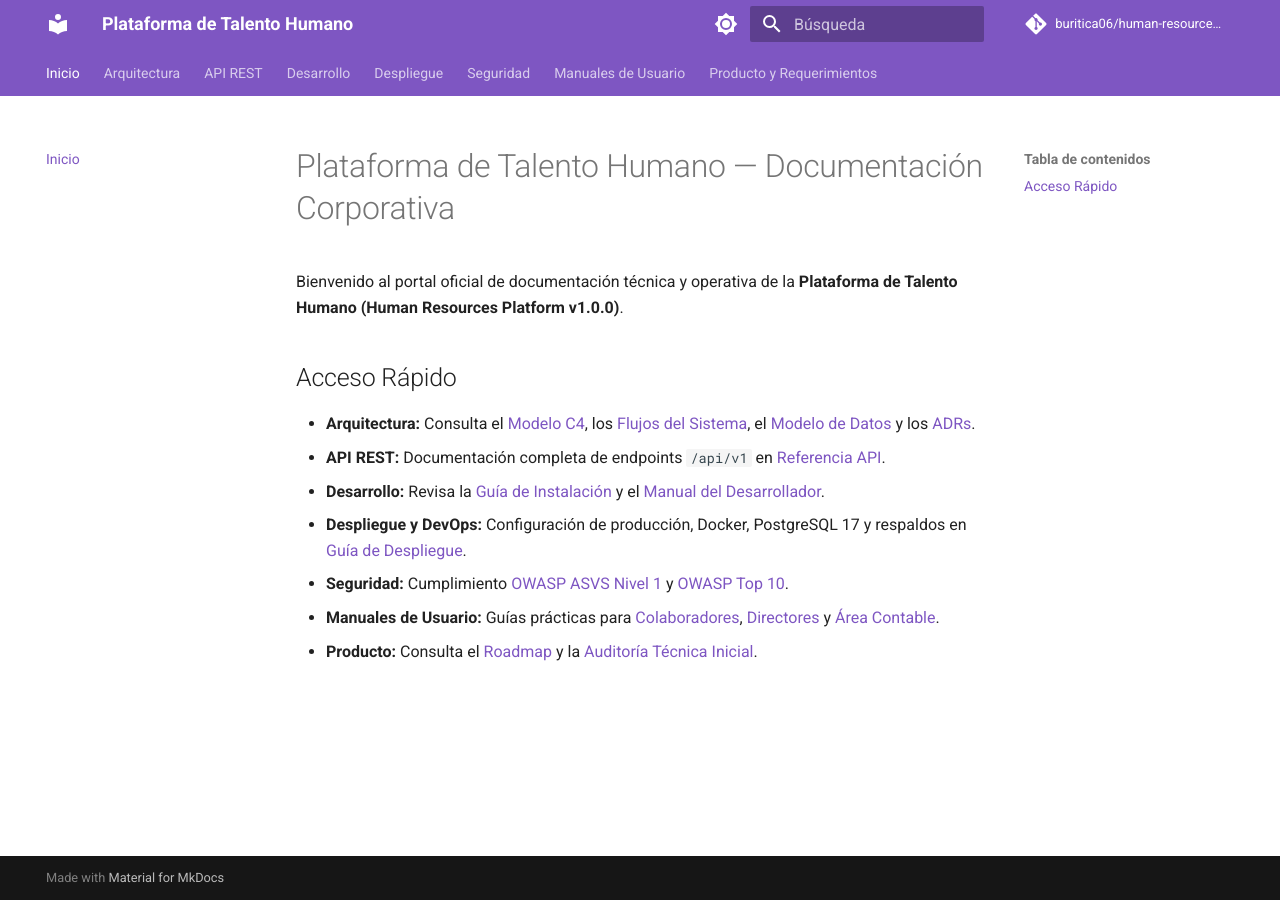
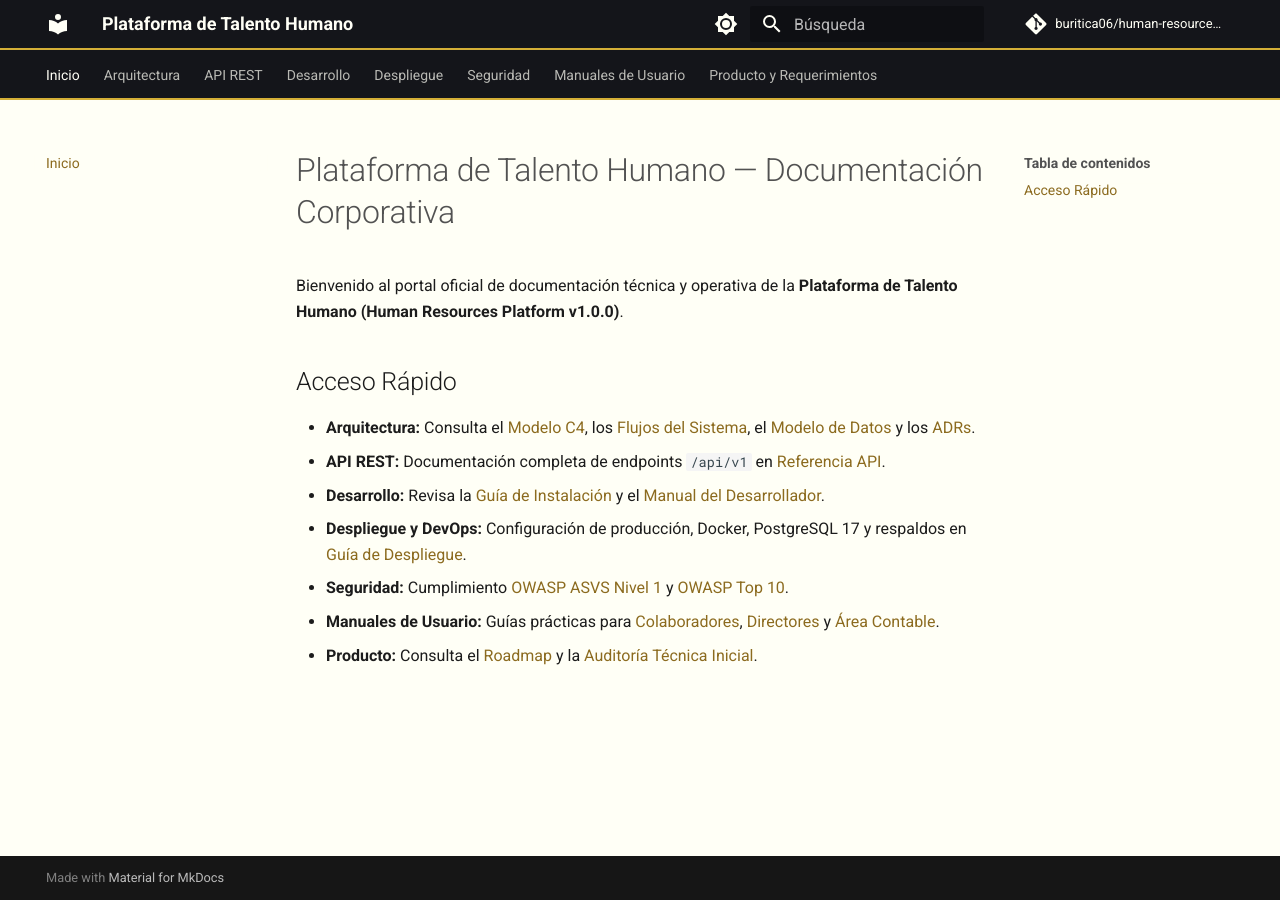
Before and after one commit to buritica06/human-resources-platform, an MkDocs documentation site: the page built from docs/index.md, in a window 1280 px wide. Built offline with MkDocs 1.6.1 and Material for MkDocs 9.7.7, drawn with Linux system fonts in a browser that asks for light colours; comment, search, counter and statistics services are not loaded.

Commit message:
feat(ui): apply Masinero gold palette to docs site and enable ETag revalidation for static assets

```diff
--- /dev/null
+++ b/docs/stylesheets/extra.css
@@ -0,0 +1,45 @@
+:root {
+  --brand-gold: #D4AF37;
+  --brand-gold-hover: #B59024;
+  --brand-gold-accent: #F6D410;
+  --brand-gold-dark: #8C6B1F;
+  --brand-gold-gradient: linear-gradient(135deg, #F9E473 0%, #D4AF37 50%, #8C6B1F 100%);
+  --bg-page: #FFFFF6;
+  --bg-surface: #FFFFFF;
+  --bg-dark: #121212;
+  --bg-dark-elevated: #1E1E1E;
+  --text-primary: #1C1C1C;
+  --text-secondary: #525252;
+  --text-on-dark: #FFFFF6;
+  --text-on-gold: #121212;
+  --border-subtle: #E6E2CE;
+  --status-success: #1E7E34;
+  --status-error: #C82333;
+}
+
+[data-md-color-scheme="default"] {
+  --md-primary-fg-color: #121212;
+  --md-primary-fg-color--light: #1E1E1E;
+  --md-primary-fg-color--dark: #000000;
+  --md-primary-bg-color: #FFFFF6;
+  --md-accent-fg-color: #8C6B1F;
+  --md-default-bg-color: #FFFFF6;
+  --md-default-fg-color: #1C1C1C;
+  --md-default-fg-color--light: #525252;
+  --md-typeset-a-color: #8C6B1F;
+}
+
+[data-md-color-scheme="slate"] {
+  --md-primary-fg-color: #121212;
+  --md-accent-fg-color: #D4AF37;
+  --md-default-bg-color: #121212;
+  --md-typeset-a-color: #F6D410;
+}
+
+.md-header, .md-tabs {
+  border-bottom: 2px solid var(--brand-gold);
+}
+
+.md-tabs__link--active, .md-tabs__link:hover {
+  color: var(--brand-gold-accent);
+}
--- a/mkdocs.yml
+++ b/mkdocs.yml
@@ -9,14 +9,14 @@ theme:
   language: es
   palette:
     - scheme: default
-      primary: deep purple
-      accent: purple
+      primary: black
+      accent: amber
       toggle:
         icon: material/brightness-7
         name: Cambiar a modo oscuro
     - scheme: slate
-      primary: deep purple
-      accent: purple
+      primary: black
+      accent: amber
       toggle:
         icon: material/brightness-4
         name: Cambiar a modo claro
@@ -27,6 +27,9 @@ theme:
     - search.suggest
     - search.highlight
     - content.code.copy
+
+extra_css:
+  - stylesheets/extra.css
 
 markdown_extensions:
   - admonition
```
Also changed, not shown: 1 other file.
